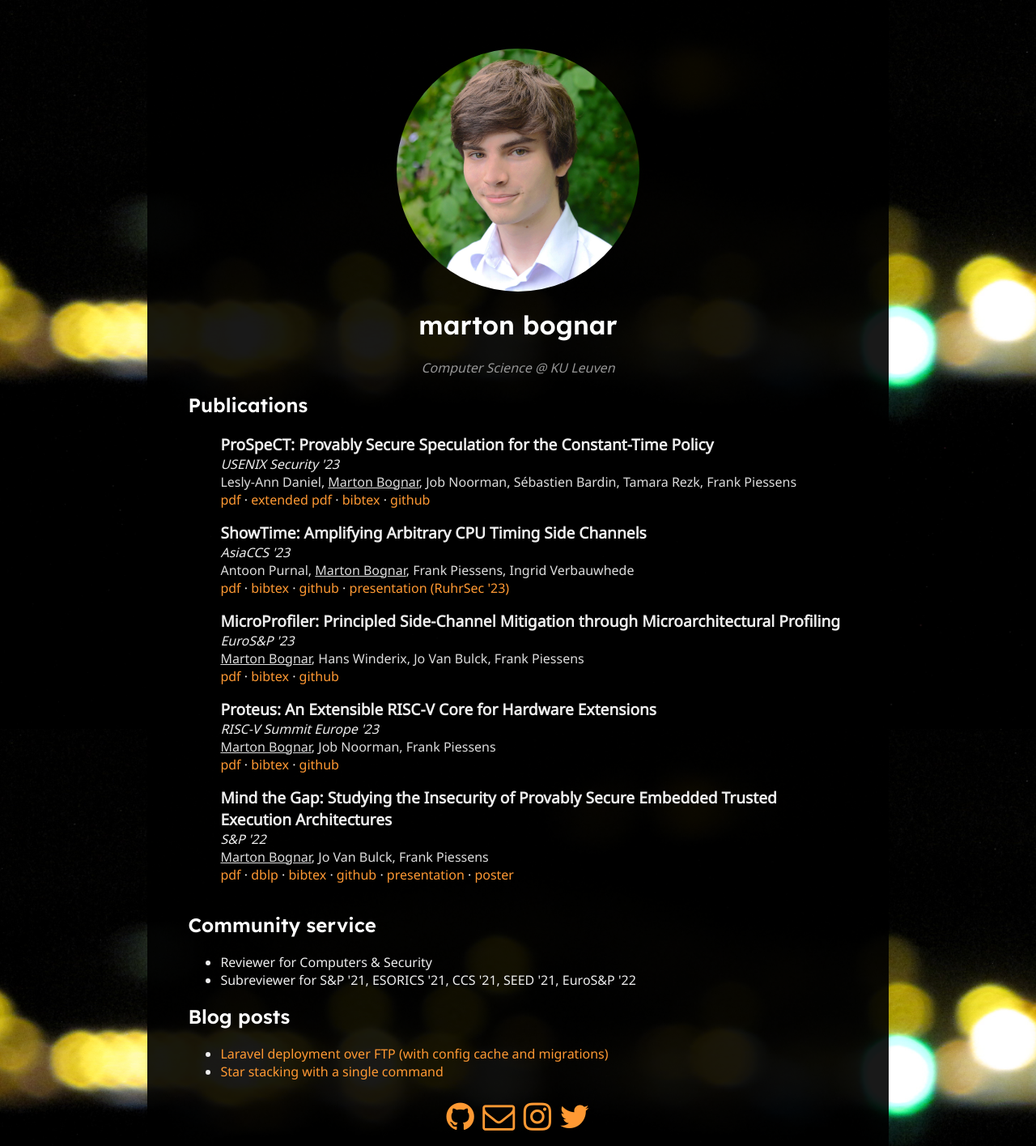
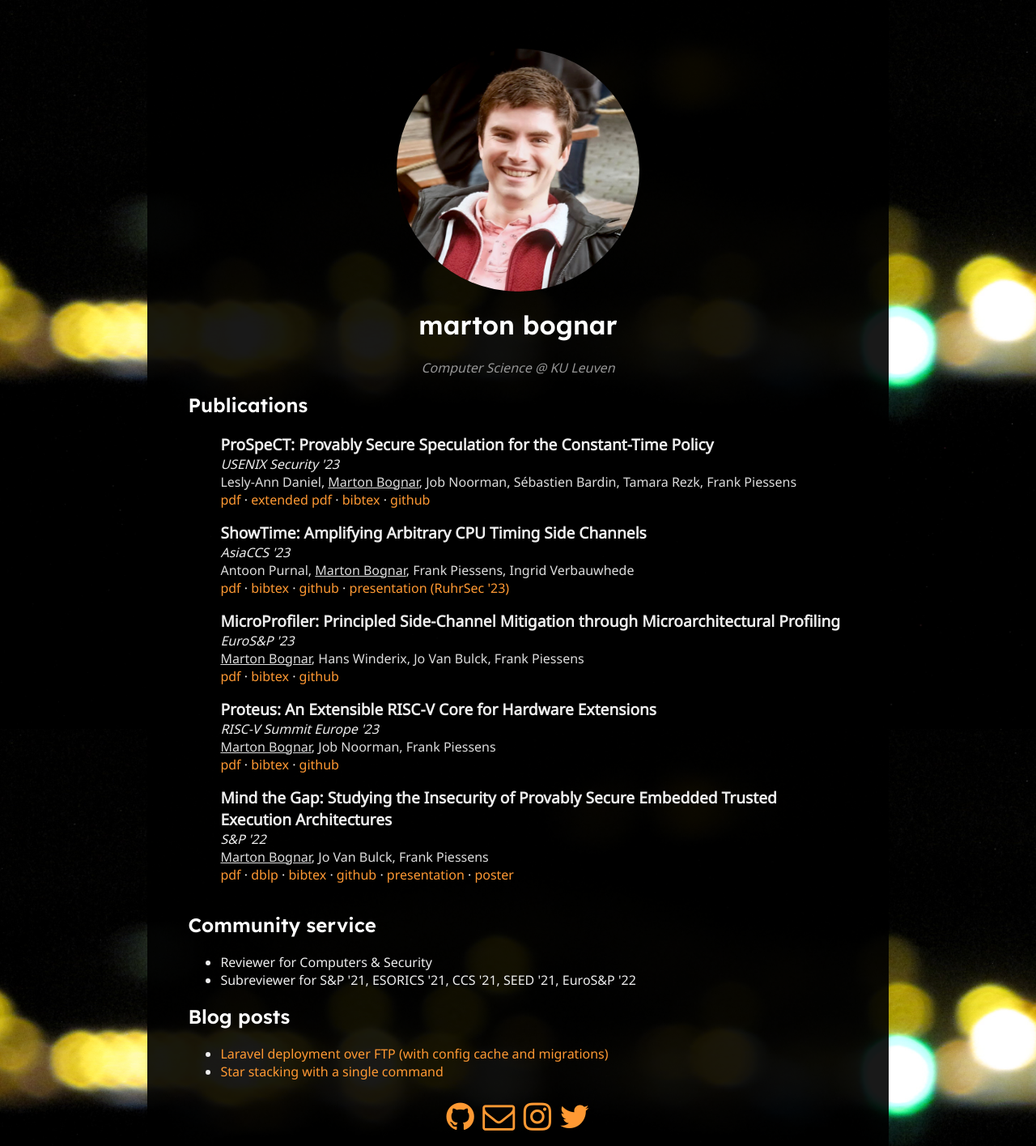
Before and after one commit to martonbognar/martonbognar.github.io, a Jekyll site: the page built from index.html, in a window 1280 px wide. Shown: the whole page at 81% size. Built offline with Jekyll 4.4.1, drawn with Linux system fonts in a browser that asks for light colours.

Commit message:
New year, new me

```diff
--- a/index.html
+++ b/index.html
@@ -2,7 +2,7 @@
 layout: default
 ---
 
-<img src='images/profile.jpg'>
+<img src='images/me.jpg'>
 <h1>marton bognar</h1>
 <p>Computer Science @ KU Leuven</p>
 <h2>Publications</h2>
```
Also changed, not shown: images/me.jpg (added).
